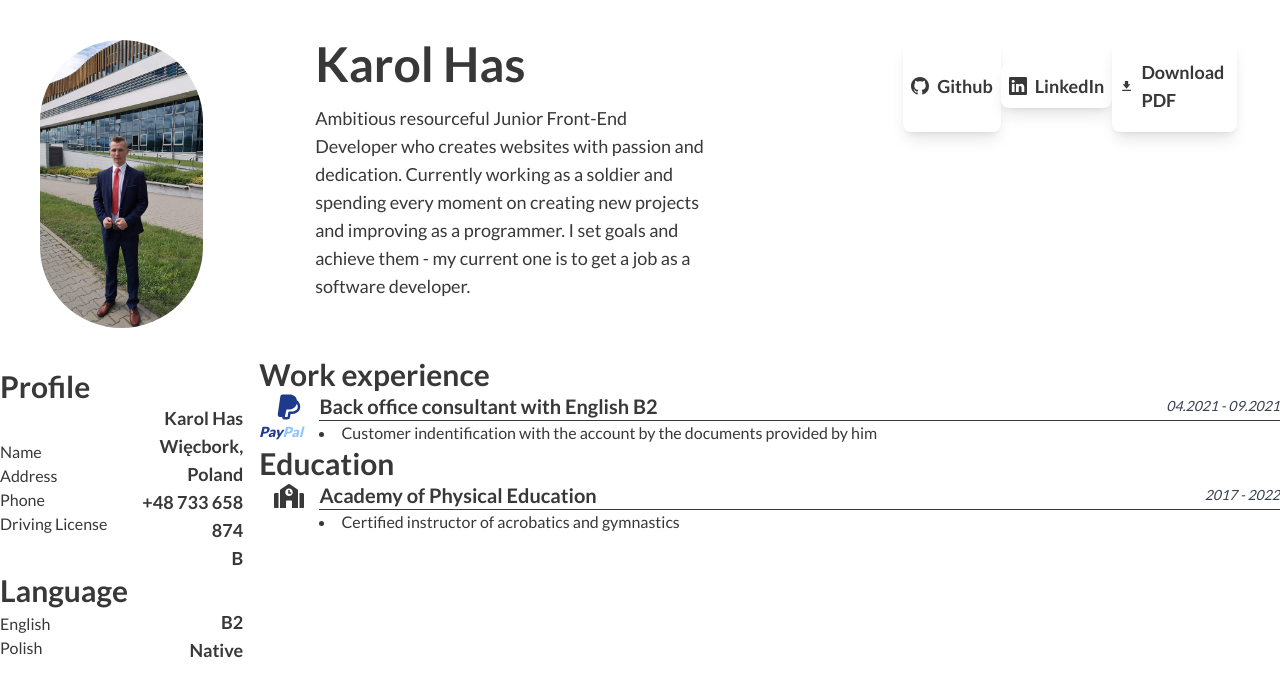
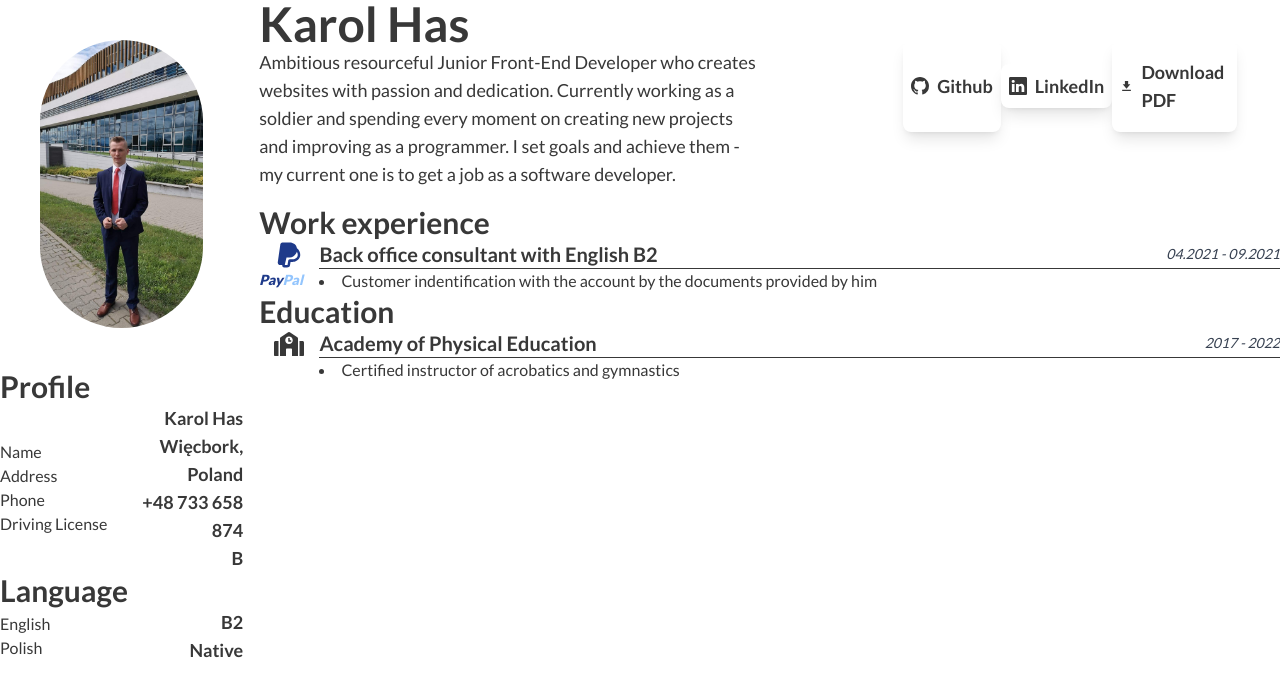
Before and after one commit to karolhas/CV, a React (Vite) app: page / in a window 1280 px wide. Shown: the top 696 px of the page. Built offline with nearby package versions, Linux system fonts and the light colour scheme.

Commit message:
Changed About component

```diff
--- a/src/components/About.tsx
+++ b/src/components/About.tsx
@@ -1,16 +1,20 @@
 function About() {
   return (
     <>
-      <section id="about" className="m-4 p-6">
-        <h1 className="pb-4 pl-4 text-5xl font-bold">Karol Has</h1>
-        <p className="px-4 text-lg">
-          Ambitious resourceful Junior Front-End Developer who creates websites
-          with passion and dedication. Currently working as a soldier and
-          spending every moment on creating new projects and improving as a
-          programmer. I set goals and achieve them - my current one is to get a
-          job as a software developer.
-        </p>
-      </section>
+      <div className="flex w-full flex-col">
+        <div>
+          <h1 className="text-5xl font-bold">Karol Has</h1>
+        </div>
+        <div>
+          <p className="text-lg">
+            Ambitious resourceful Junior Front-End Developer who creates
+            websites with passion and dedication. Currently working as a soldier
+            and spending every moment on creating new projects and improving as
+            a programmer. I set goals and achieve them - my current one is to
+            get a job as a software developer.
+          </p>
+        </div>
+      </div>
     </>
   );
 }
```
